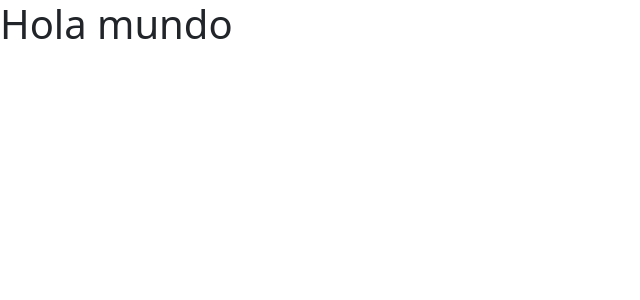
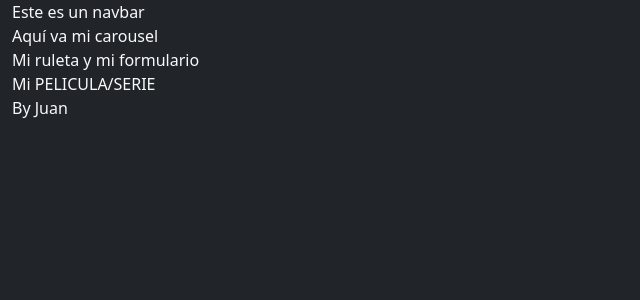
Before and after one commit to jdgonzalez03/stream-surprise, a Vue app: page / in a window 1280 px wide. Shown: the top 300 px of the page, without its empty margins (0-640 px from the left). Built offline with nearby package versions, Linux system fonts and the light colour scheme.

Commit message:
Add styles and create StreamSurprise component

```diff
--- a/index.html
+++ b/index.html
@@ -1,12 +1,12 @@
-<!DOCTYPE html>
+<!doctype html>
 <html lang="en">
   <head>
-    <meta charset="UTF-8">
-    <link rel="icon" href="/favicon.ico">
-    <meta name="viewport" content="width=device-width, initial-scale=1.0">
+    <meta charset="UTF-8" />
+    <link rel="icon" href="/favicon.ico" />
+    <meta name="viewport" content="width=device-width, initial-scale=1.0" />
     <title>Vite App</title>
   </head>
-  <body>
+  <body class="bg-dark text-light">
     <div id="app"></div>
     <script type="module" src="/src/main.js"></script>
   </body>
--- a/src/App.vue
+++ b/src/App.vue
@@ -1,7 +1,25 @@
-<script setup></script>
+<script setup>
+import StreamSurpriseScreen from '@/components/StreamSurpriseScreen.vue'
+import { defineAsyncComponent } from 'vue'
+
+const HomeApp = defineAsyncComponent(() => {
+  return new Promise((resolve) => {
+    setTimeout(() => {
+      resolve(import('@/components/HomeApp.vue'))
+    }, 3000)
+  })
+})
+</script>
 
 <template>
-  <h1>Hola mundo</h1>
+  <Suspense>
+    <template #default>
+      <HomeApp />
+    </template>
+    <template #fallback>
+      <StreamSurpriseScreen />
+    </template>
+  </Suspense>
 </template>
 
 <style scoped></style>
--- /dev/null
+++ b/src/assets/base.css
@@ -0,0 +1,17 @@
+/* Colores base inspirados en Kuromi */
+:root {
+  --kuromi-dark-bg: #1e1e1e; /* Fondo oscuro principal */
+  --kuromi-purple: #7c4dff; /* Morado brillante de Kuromi */
+  --kuromi-pink: #ff80ab; /* Rosa para detalles */
+  --kuromi-white: #fefefe; /* Blanco suave */
+  --kuromi-grey: #b0bec5; /* Gris claro para texto */
+  --kuromi-black: #121212; /* Negro intenso */
+  --kuromi-border: #424242; /* Gris oscuro para bordes */
+  --kuromi-hover: #9e47ff; /* Morado más claro para hover */
+  --kuromi-accent: #f48fb1; /* Color de acento (rosado) */
+}
+
+/* Configuración global */
+body {
+  height: 100vh;
+}
--- /dev/null
+++ b/src/components/HomeApp.vue
@@ -0,0 +1,13 @@
+<script setup>
+import LayoutApp from '@/components/LayoutApp.vue'
+</script>
+
+<template>
+  <LayoutApp>
+    <template #navbar>Este es un navbar</template>
+    <template #carousel-img>Aquí va mi carousel</template>
+    <template #form-random-movie>Mi ruleta y mi formulario</template>
+    <template #card-movie-selected>Mi PELICULA/SERIE</template>
+    <template #footer>By Juan</template>
+  </LayoutApp>
+</template>
--- /dev/null
+++ b/src/components/LayoutApp.vue
@@ -0,0 +1,19 @@
+<template>
+  <div class="container-fluid">
+    <div class="navbar-slot">
+      <slot name="navbar"></slot>
+    </div>
+    <div class="carousel-slot">
+      <slot name="carousel-img"></slot>
+    </div>
+    <div class="form-random-movie-slot">
+      <slot name="form-random-movie"></slot>
+    </div>
+    <div class="card-movie-selected-slot">
+      <slot name="card-movie-selected"></slot>
+    </div>
+    <div class="footer-slot">
+      <slot name="footer"></slot>
+    </div>
+  </div>
+</template>
--- /dev/null
+++ b/src/components/StreamSurpriseScreen.vue
@@ -0,0 +1,89 @@
+<script setup></script>
+
+<template>
+  <div class="container-fluid">
+    <figure>
+      <img src="@/assets/img/kuromi.png" alt="Kuromi Logo" />
+    </figure>
+    <h1>Stream<span>Surprise</span></h1>
+  </div>
+</template>
+
+<style scoped>
+h1 {
+  font-size: 2rem;
+  font-weight: bold;
+  color: var(--kuromi-white);
+  text-transform: uppercase;
+  letter-spacing: 1px;
+  text-align: center;
+  margin-top: 10px;
+}
+
+span {
+  color: var(--kuromi-purple);
+  font-weight: bold;
+}
+
+div {
+  display: flex;
+  flex-direction: column;
+  justify-content: center;
+  align-items: center;
+  min-height: 100vh;
+  background-color: var(--kuromi-dark-bg);
+  padding: 10px;
+}
+
+img {
+  width: 150px;
+  animation: pulse 3s infinite ease-in-out;
+}
+
+figure {
+  background-color: var(--kuromi-purple);
+  border: 2px solid var(--kuromi-hover);
+  border-radius: 50%;
+  padding: 8px;
+  box-shadow: 0 0 10px var(--kuromi-hover);
+}
+
+@keyframes pulse {
+  0% {
+    transform: scale(1);
+  }
+  50% {
+    transform: scale(1.05);
+  }
+  100% {
+    transform: scale(1);
+  }
+}
+
+@media (min-width: 768px) {
+  h1 {
+    font-size: 3rem;
+    letter-spacing: 2px;
+  }
+
+  img {
+    width: 180px;
+  }
+
+  figure {
+    border: 3px solid var(--kuromi-hover);
+    padding: 10px;
+    box-shadow: 0 0 15px var(--kuromi-hover);
+  }
+}
+
+@media (min-width: 1200px) {
+  h1 {
+    font-size: 3.5rem;
+  }
+
+  img {
+    width: 200px;
+  }
+}
+</style>
--- a/src/main.js
+++ b/src/main.js
@@ -3,5 +3,6 @@ import App from './App.vue'
 
 import 'bootstrap/dist/css/bootstrap.min.css'
 import 'bootstrap/dist/js/bootstrap.min'
+import '@/assets/base.css'
 
 createApp(App).mount('#app')
```
Also changed, not shown: src/assets/img/kuromi.png (added).
